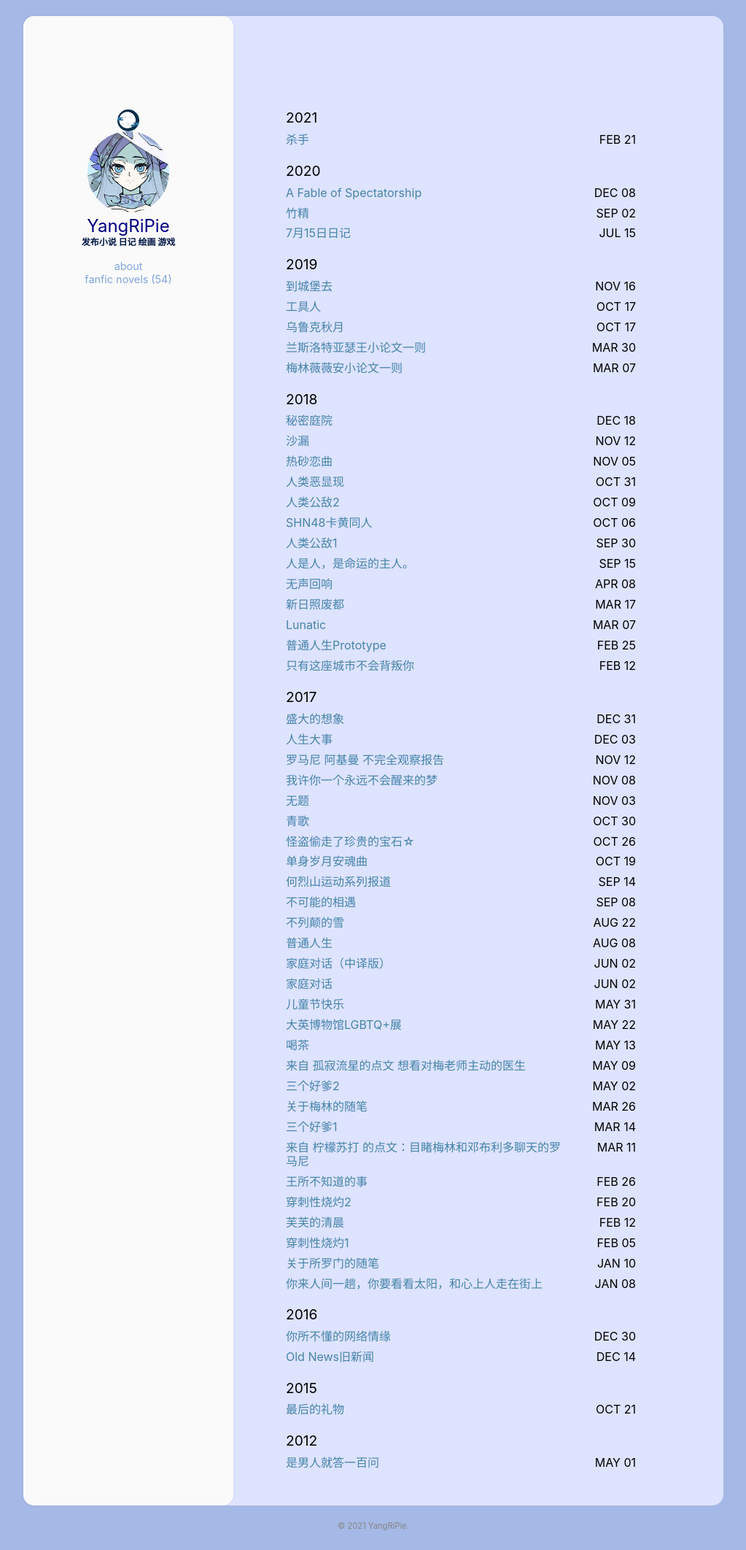
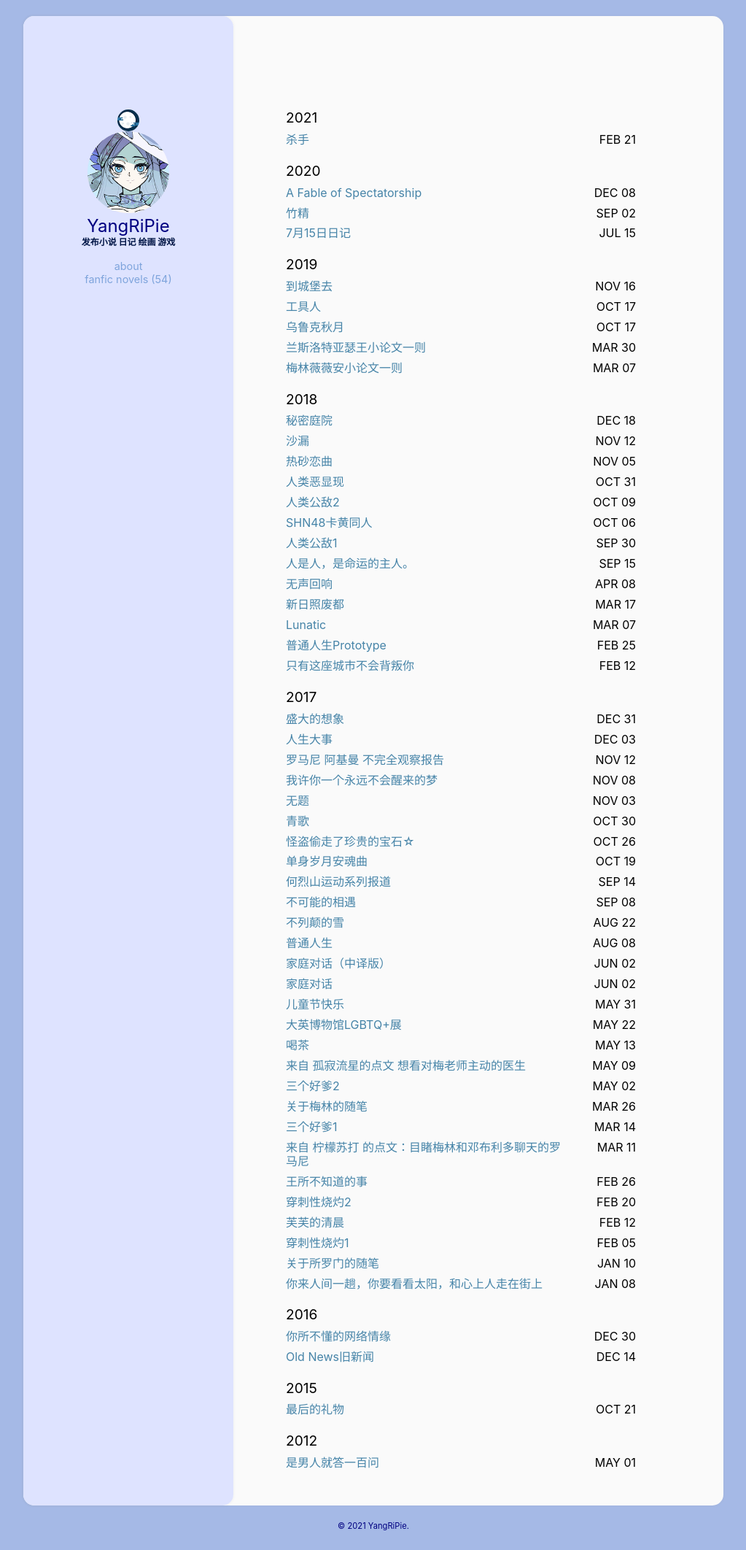
Before and after one commit to YangRiPie/yangripie.github.io, a Jekyll site: the page built from index.html, in a window 1280 px wide. Shown: the whole page at 73% size, without its empty margins (128-1151 px from the left). Built offline with Jekyll 4.4.1, drawn with Linux system fonts in a browser that asks for light colours.

Commit message:
Update main.scss

```diff
--- a/assets/css/main.scss
+++ b/assets/css/main.scss
@@ -12,8 +12,8 @@
 
 @mixin lightMode {
     --bg_color: #a5b9e6;
-    --header_bg: #fafafa;
-    --content_bg: #dee3ff;
+    --header_bg: #dee3ff;
+    --content_bg: #fafafa;
     --archive_font: #000;
     --archive_title: #4684a8;
     --archive_title_hover: #87a2cd;
@@ -30,7 +30,7 @@
     --post_link_hover: #879bcd;
     --inlinecode_text: #5d00ff;
     --blockquote: #333;
-    --footer_font: #858585;
+    --footer_font: #000080;
     --footer_font_a: #000;
     --border_radius: 15px;
 
```
